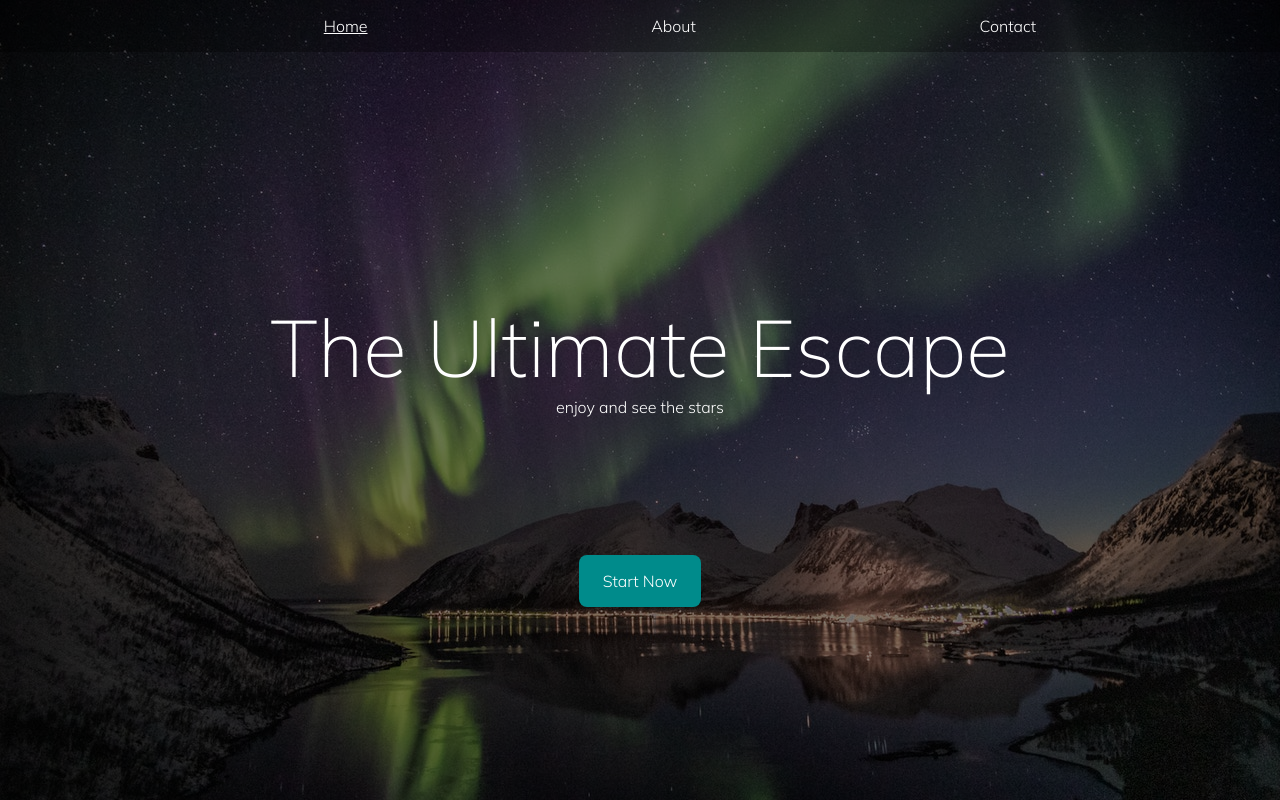
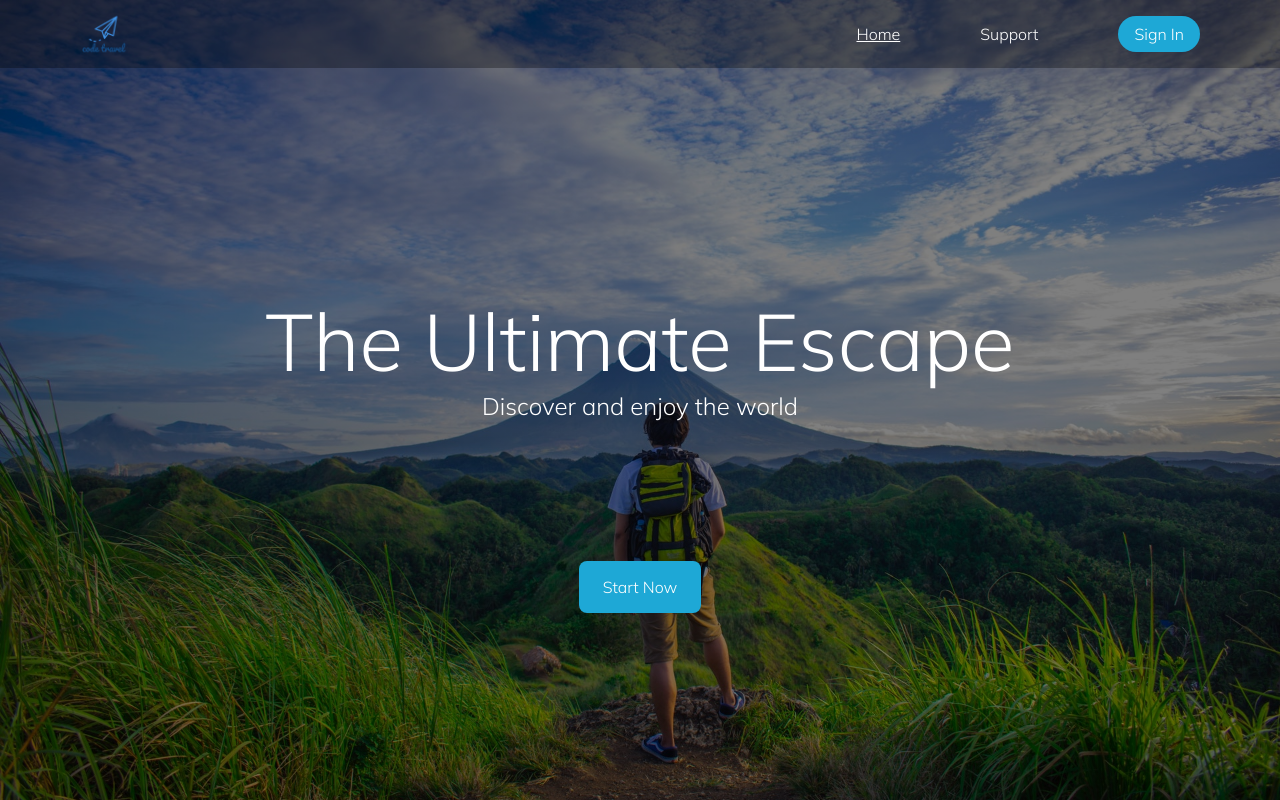
Before and after one commit to BryanEgbert/Simple-Website, a plain HTML site: page index.html in a window 1280 px wide. Drawn offline with Linux system fonts and the light colour scheme; files whose address does not match are found by name.

Commit message:
Improve design

```diff
--- a/css/header.css
+++ b/css/header.css
@@ -1,25 +1,41 @@
 header {
     background-color: rgba(0,0,0,0.3);
     display: flex;
-    justify-content: space-evenly;
+    justify-content: space-between;
     position: fixed;
+    padding: auto;
+    overflow: hidden;
+    width: 100vw;
+    align-items: center;
 }
-
+header img {
+    width: 3rem;
+    height: 3rem;
+    align-items: center;
+    margin-left: 5rem;
+}
 ul {
     list-style-type: none;
 }
 a {
     text-decoration: none;
-    color: inherit;
+    color: white;
 }
 
 .nav {
-    width: 100vw;
-    padding: 1em auto;
     display: flex;
-    justify-content: space-evenly;
+    align-items: center;
 }
-
+.nav li {
+    padding-right: 5rem;
+}
+.nav .sign {
+    display: inline-block;
+    background-color: rgb(30, 168, 214);
+    padding: 0.5rem 1rem;
+    border: hidden;
+    border-radius: 50px;
+}
 .nav a.active {
     text-decoration: underline;
 }
@@ -27,3 +43,10 @@ a {
     color: Lightblue;
     text-decoration: underline;
 }
+.nav a.sign:hover {
+    background-color: rgb(26, 143, 182);
+    text-decoration: none;
+}
+li.sign {
+    flex-direction: flex-end;
+}
--- a/css/home.css
+++ b/css/home.css
@@ -11,27 +11,35 @@ main {
     justify-content: space-evenly;
     text-align: center;
     height: 100vh;
-    width: 100vw;
-    background: linear-gradient(rgba(0,0,0,0.5), rgba(0,0,0,0.5)),
-                url(./image/pexels-tobias-bjørkli-2113566\ \(1\).jpg);
+    width: 100%;
+    background-image: linear-gradient(rgba(0,0,0,0.5), rgba(0,0,0,0.5)),
+                url("/image/main.jpg");
+    background-size: cover;
+    background-repeat: no-repeat;
 }
 
 h1 {
     font-size: 5rem;
     margin-bottom: 0;
     margin-top: 10rem;
-    font-weight: 100;
+    font-weight: 300;
 }
 .subtitle {
     margin-top: 0;
-    font-size: 1rem;
+    font-size: 1.5rem;
 }
 .cta {
     margin-bottom: 4.5rem;
 }
 span.cta1 {
-    background-color: darkcyan;
+    background-color: rgb(30, 168, 214);
     padding: 1rem 1.5rem;
     border: hidden;
     border-radius: 0.5rem;
 }
+span.cta1:hover {
+    background-color: rgb(26, 143, 182);
+}
+span.cta1:focus {
+    transform: scale(1rem,1rem);
+}
--- a/index.html
+++ b/index.html
@@ -9,16 +9,18 @@
 </head>
 <body>
     <header>
+        <img src="./image/logosample.png" alt="logo">
         <ul class="nav">
             <li><a href="#" class="active">Home</a></li>
-            <li><a href="#">About</a></li>
-            <li><a href="#">Contact</a></li>
+            <li><a href="#">Support</a></li>
+            <li><a href="#" class="sign">Sign In</a></li>
         </ul>
+
     </header>
     <main>
         <div class="heading">
             <h1>The Ultimate Escape</h1>
-            <p class="subtitle">enjoy and see the stars</p>
+            <p class="subtitle">Discover and enjoy the world</p>
         </div>
         <a href ="#" class="cta"><span class="cta1">Start Now</span></a>
     </main>
```
Also changed, not shown: Image/pexels-tobias-bjørkli-2113566 (1).jpg (deleted), image/logosample.png (added), image/main.jpg (added).
